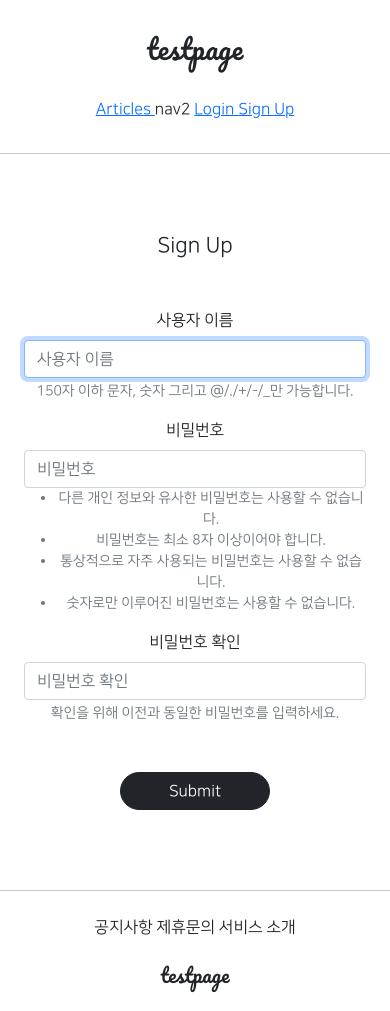
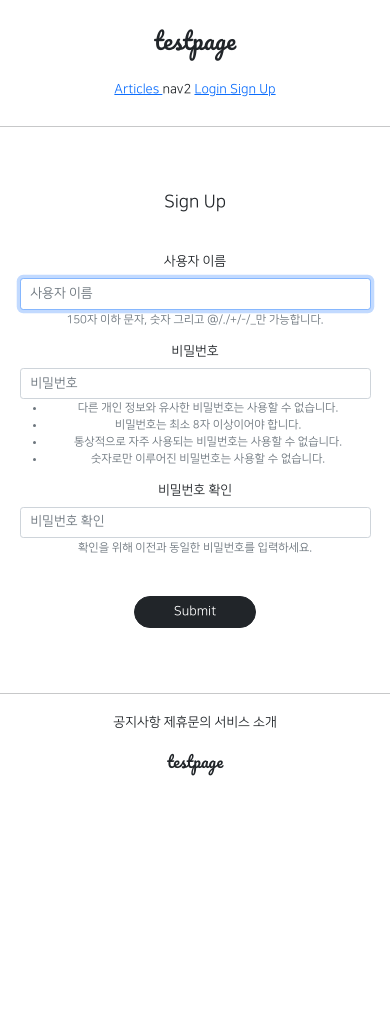
Before and after one commit to phu92/GIS_PHU, a Django app: page /accounts/create/ in a window 390 px wide. After the commit the page ends 776 px from the top, so only its background shows below. Run offline with Django 3.2, Linux system fonts and the light colour scheme; parts of the project's set-up code (start-up, migrations or seed data) failed here and were passed over; some libraries are stand-ins or nearby versions.

Commit message:
8.13 django commit 3.5

```diff
--- a/static/base.css
+++ b/static/base.css
@@ -61,3 +61,10 @@
     padding: 1rem;
     margin: 1rem;
 }
+/*미디어 쿼리-접속한 미디어 사이즈 가져오기, 최대너비 500px로 제한 */
+@media screen and (max-width: 500px) {
+    html {
+        /*default font-size = 16 px*/
+        font-size: 13px;
+    }
+}
```
